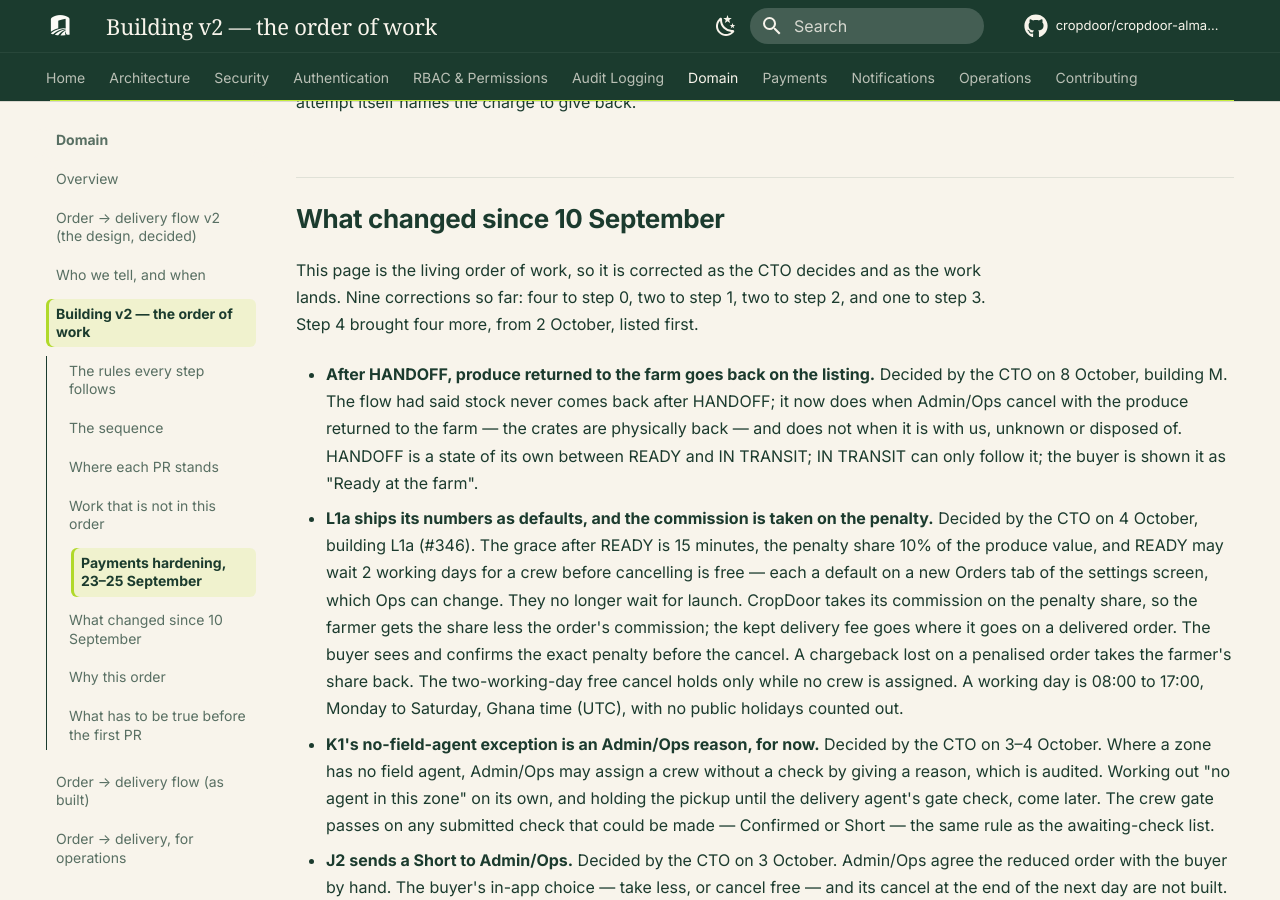
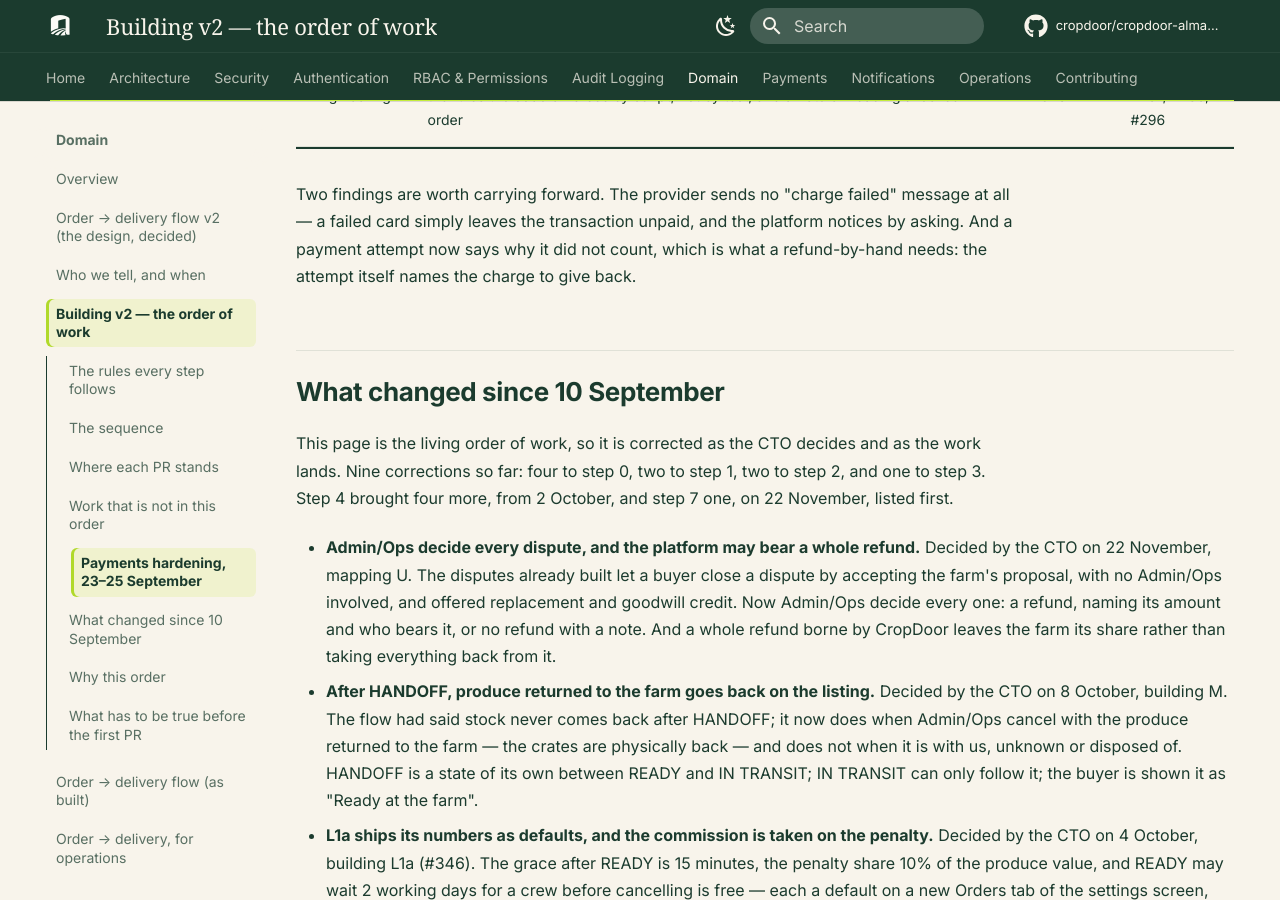
Before and after one commit to cropdoor/cropdoor-almanac, an MkDocs documentation site: the page built from docs/domain/order-delivery-flow-v2-build-order.md, in a window 1280 px wide and 900 px high, scrolled down 15504 px. Built offline with MkDocs 1.6.1 and Material for MkDocs 9.7.7, drawn with Linux system fonts in a browser that asks for light colours; some web fonts are replaced; comment, search, counter and statistics services are not loaded; some of the changed text lies outside the part shown.

Commit message:
domain: build order: step 7 started — U, disputes, decided (22 Nov) and split into six PRs; U1, the platform can bear a whole refund, merged (#400, 73ea63bf)

```diff
--- a/docs/domain/order-delivery-flow-v2-build-order.md
+++ b/docs/domain/order-delivery-flow-v2-build-order.md
@@ -81,11 +81,11 @@ The one place that says what is finished. A PR is **Done** only once it is merge
 | 6 · The door | R | DELIVERY FAILED, the return to the farm, the alerts | **Done** — the delivery agent's DELIVERY FAILED at the door with a reason, a note and photos, no money moved and the crew kept on the order (R1); the produce's return to the farm, the Admin/Ops cancel that follows it and the two overdue alerts (R2); the buyer told why and the farm that its produce is coming back (R3). R1 to R3 are merged and reach production together once the delivery app ships its part | #366, #367, #368 |
 | 6 · The door | S | the second attempt — the buyer asks and pays again, or the order is cancelled with a strike | **Done** — decided (20 Oct: Admin/Ops record the ask, the fee waivable, READY again after the return, the cash fee posted on its own, the online fee by a payment link, the deadline cancel, no online strikes); S0, a builder for the notification context, merged; S4, the desk return (Admin/Ops record the produce back at the farm), merged; S1a, the ask (fee waived) and READY again, merged; S1b, the owed cash fee paid at the door, merged; S3, the deadline cancel, merged; S2a, the owed online fee paid in the app, merged; S2b, the later waiver (Admin/Ops waive an owed fee while the order waits at DELIVERY FAILED, and a charge on a fee no longer owed goes back to the Buyer as such), merged. The security fix's second part (#379): merged 27 Oct, `581fbf01`; live verify passed 66/66; next: the promotion, then the §2.9 deploy step once per environment. Its security follow-up: PR 1, the token chain (#386), merged 31 Oct, `aa870cae`, live verify 41/41; PR 2, the small fixes (#388: phone login answers staff and non-ACTIVE accounts as an unknown phone, the 409s stop echoing contact details, staff `expiresIn` 300), merged 2 Nov, `384393a6`, live verify 31/31; PR 3, the chat socket, waits for cropdoor-frontend#304 | #369, #370, #372, #373, #374, #375, #377 |
 | 6 · The door | T2 | the "cash received" text and the agent's daily remittance round | **Done** — decided (29 Oct: the Buyer who placed the order is told in the app, by email and by text, at the door and at an Admin/Ops close-out, the farm not told; Admin/Ops record each handover when the money reaches CropDoor, and an agent's cash is late at 17:00 on the day it was taken, nothing blocked); T2a, the receipt "we received your cash, GHS X", merged; T2b, the remittance round, merged 4 Nov, `17b87156`: Admin/Ops record each handover for a named agent, as notes counted at the desk or a mobile money transfer seen landing; nobody records their own, and the agent's own "I handed over" form is gone; each agent's late cash shows, and since when; live verify 93 passed, none failed | #385, #389 |
-| 7 · After delivery | U | disputes — the payout held, Admin/Ops name the amount and who bears it | Not started | — |
+| 7 · After delivery | U | disputes — the payout held, Admin/Ops name the amount and who bears it | **In progress** — decided (22 Nov: Admin/Ops decide every dispute from the moment it is raised, the farm giving its side on produce complaints and the buyer free to withdraw; the decision is a refund, with its amount and who bears it, or no refund with a note; the amount is entered once and the refund pressed from the queue; the window is 7 days from delivery, an Ops setting; the farm is told how a dispute ended; a photo is optional), split into six PRs. U1, the platform can bear a whole refund so the farm keeps its share, merged; U6, dispute evidence uploads that land and the farm seeing the delivery photo, in live verify; U2 to U5 to come | #400 |
 | 7 · After delivery | V | two ratings | Not started | — |
 | 7 · After delivery | W | the API document rewritten; the old flow pages retired | Not started | — |
 
-Steps 0 to 5 are complete: every PR from A to O is merged (G3 folded into G2). In step 6, the door, P, Q, R and S are merged, and T2's first half is: T2a, the Buyer's "cash received" receipt (#385). T2b, the agent's daily remittance round, the step's last item, merged 4 Nov, `17b87156` (#389), so step 6 is complete. **#232 and #243 are not counted:** #232 corrected a Javadoc about the buyer's cancellation window, found while building step 0, and #243 lowered how many messages the dispatcher sends at once, decided while reading X2b's live run.
+Steps 0 to 5 are complete: every PR from A to O is merged (G3 folded into G2). In step 6, the door, P, Q, R and S are merged, and T2's first half is: T2a, the Buyer's "cash received" receipt (#385). T2b, the agent's daily remittance round, the step's last item, merged 4 Nov, `17b87156` (#389), so step 6 is complete. Step 7 has started: U, disputes, is decided and split into six PRs, and U1, the platform bearing a whole refund, merged 22 Nov, `73ea63bf` (#400). **#232 and #243 are not counted:** #232 corrected a Javadoc about the buyer's cancellation window, found while building step 0, and #243 lowered how many messages the dispatcher sends at once, decided while reading X2b's live run.
 
 ## Work that is not in this order
 
@@ -154,8 +154,9 @@ Two findings are worth carrying forward. The provider sends no "charge failed" m
 
 ## What changed since 10 September
 
-This page is the living order of work, so it is corrected as the CTO decides and as the work lands. Nine corrections so far: four to step 0, two to step 1, two to step 2, and one to step 3. Step 4 brought four more, from 2 October, listed first.
+This page is the living order of work, so it is corrected as the CTO decides and as the work lands. Nine corrections so far: four to step 0, two to step 1, two to step 2, and one to step 3. Step 4 brought four more, from 2 October, and step 7 one, on 22 November, listed first.
 
+- **Admin/Ops decide every dispute, and the platform may bear a whole refund.** Decided by the CTO on 22 November, mapping U. The disputes already built let a buyer close a dispute by accepting the farm's proposal, with no Admin/Ops involved, and offered replacement and goodwill credit. Now Admin/Ops decide every one: a refund, naming its amount and who bears it, or no refund with a note. And a whole refund borne by CropDoor leaves the farm its share rather than taking everything back from it.
 - **After HANDOFF, produce returned to the farm goes back on the listing.** Decided by the CTO on 8 October, building M. The flow had said stock never comes back after HANDOFF; it now does when Admin/Ops cancel with the produce returned to the farm — the crates are physically back — and does not when it is with us, unknown or disposed of. HANDOFF is a state of its own between READY and IN TRANSIT; IN TRANSIT can only follow it; the buyer is shown it as "Ready at the farm".
 - **L1a ships its numbers as defaults, and the commission is taken on the penalty.** Decided by the CTO on 4 October, building L1a (#346). The grace after READY is 15 minutes, the penalty share 10% of the produce value, and READY may wait 2 working days for a crew before cancelling is free — each a default on a new Orders tab of the settings screen, which Ops can change. They no longer wait for launch. CropDoor takes its commission on the penalty share, so the farmer gets the share less the order's commission; the kept delivery fee goes where it goes on a delivered order. The buyer sees and confirms the exact penalty before the cancel. A chargeback lost on a penalised order takes the farmer's share back. The two-working-day free cancel holds only while no crew is assigned. A working day is 08:00 to 17:00, Monday to Saturday, Ghana time (UTC), with no public holidays counted out.
 - **K1's no-field-agent exception is an Admin/Ops reason, for now.** Decided by the CTO on 3–4 October. Where a zone has no field agent, Admin/Ops may assign a crew without a check by giving a reason, which is audited. Working out "no agent in this zone" on its own, and holding the pickup until the delivery agent's gate check, come later. The crew gate passes on any submitted check that could be made — Confirmed or Short — the same rule as the awaiting-check list.
```
